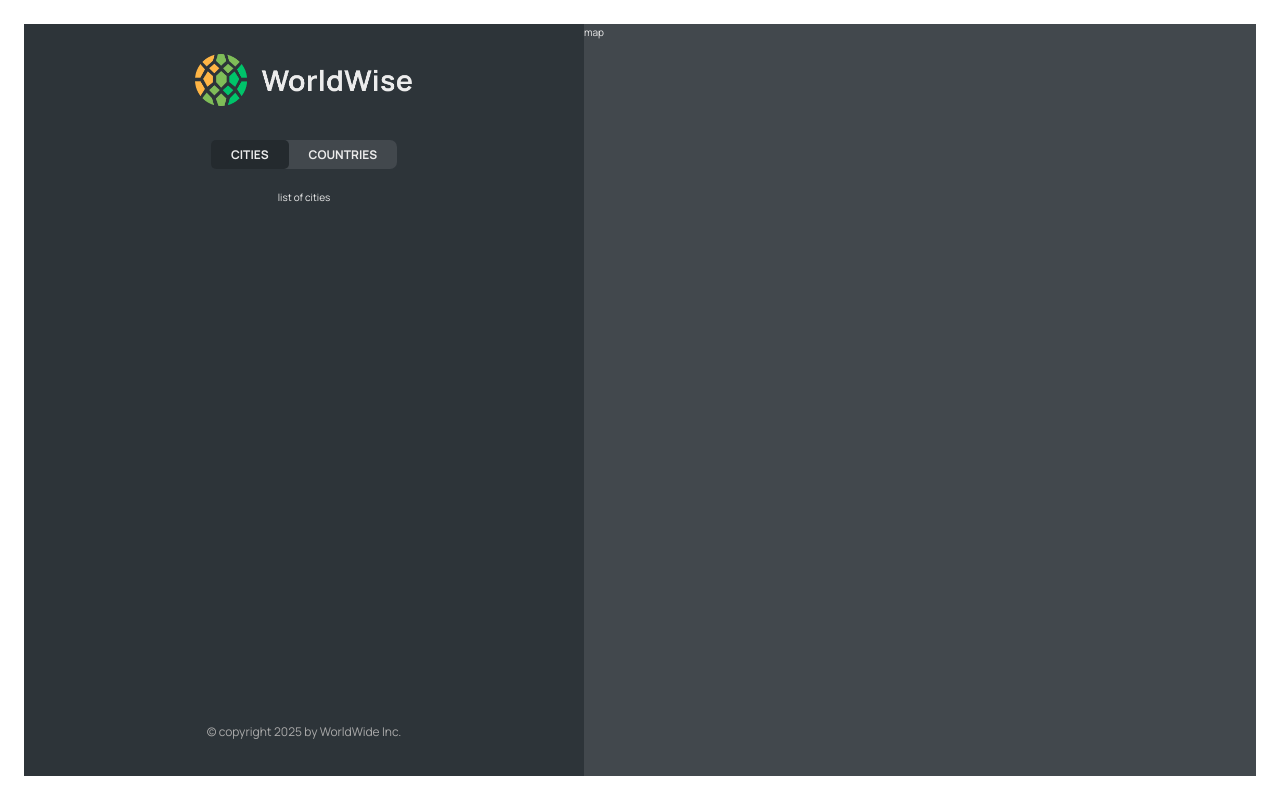
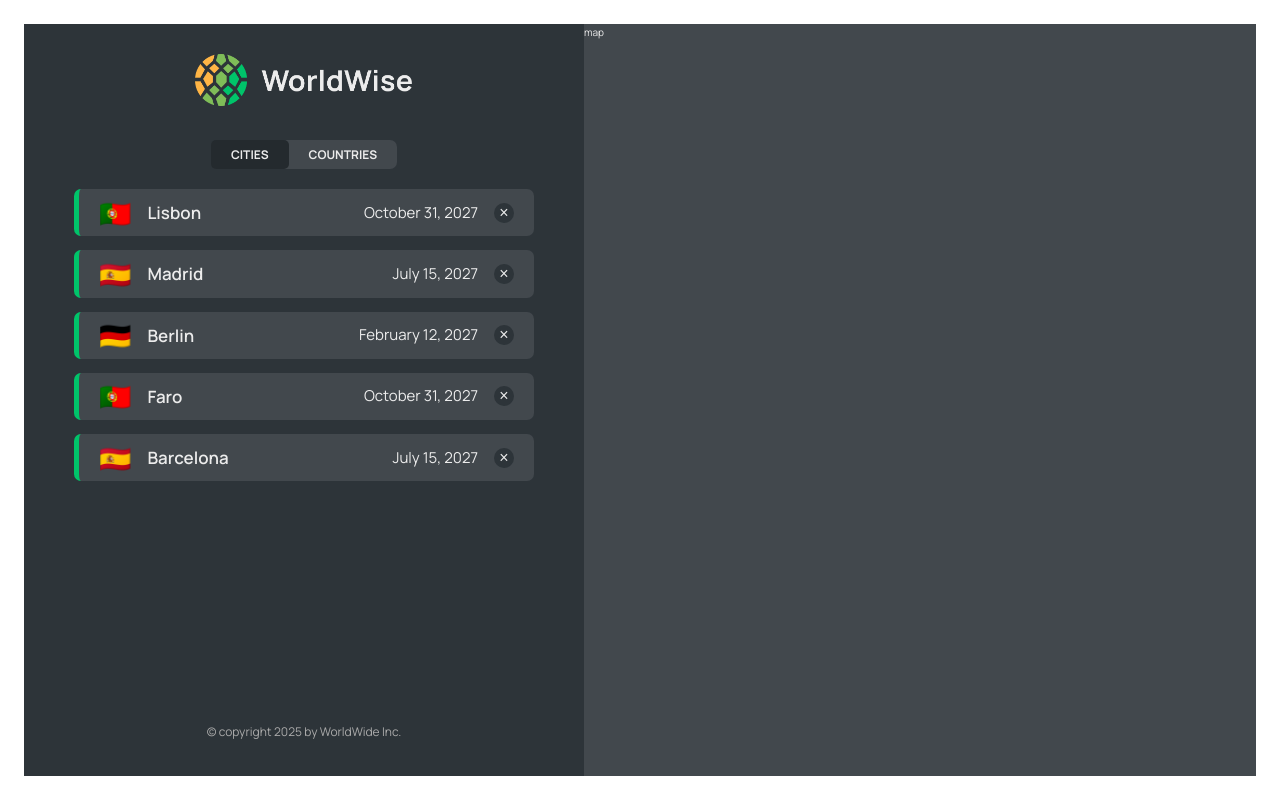
Before and after one commit to ashutosh-mishra-dev/worldwise-react-practice-project-by-udemy, a React (Vite) app: page /app/cities in a window 1280 px wide. Built offline with nearby package versions, Linux system fonts and the light colour scheme; data requests are answered from the project's data file.

Commit message:
implementing the cities list and countries list

```diff
--- a/data/cities.json
+++ b/data/cities.json
@@ -35,6 +35,30 @@
         "lng": 13.376933665713324
       },
       "id": 98443197
+    },
+    {
+      "cityName": "Faro",
+      "country": "Portugal",
+      "emoji": "🇵🇹",
+      "date": "2027-10-31T15:59:59.138Z",
+      "notes": "My favorite city so far!",
+      "position": {
+        "lat": 38.727881642324164,
+        "lng": -9.140900099907554
+      },
+      "id": 11130385
+    },
+    {
+      "cityName": "Barcelona",
+      "country": "Spain",
+      "emoji": "🇪🇸",
+      "date": "2027-07-15T08:22:53.976Z",
+      "notes": "",
+      "position": {
+        "lat": 40.46635901755316,
+        "lng": -3.7133789062500004
+      },
+      "id": 10096751
     }
   ]
 }
--- a/package.json
+++ b/package.json
@@ -7,9 +7,12 @@
     "dev": "vite",
     "build": "vite build",
     "lint": "eslint . --ext js,jsx --report-unused-disable-directives --max-warnings 0",
-    "preview": "vite preview"
+    "preview": "vite preview",
+    "server": "json-server --watch data/cities.json --port 8000"
   },
   "dependencies": {
+    "emoji-flags": "^1.3.0",
+    "json-server": "^1.0.0-beta.3",
     "react": "^18.2.0",
     "react-dom": "^18.2.0",
     "react-router-dom": "^6.30.1"
--- a/src/App.jsx
+++ b/src/App.jsx
@@ -1,12 +1,37 @@
+import { useEffect, useState } from "react";
 import { BrowserRouter, Route, Routes } from "react-router-dom";
+
 import Product from "./pages/Product";
 import Homepage from "./pages/Homepage";
 import Pricing from "./pages/Pricing";
 import PageNotFound from "./pages/PageNotFound";
 import AppLayout from "./pages/AppLayout";
 import Login from "./pages/Login";
+import CityList from "./components/CityList";
+import CountryList from "./components/CountryList";
+
+const BASE_URL = "http://localhost:8000";
 
 function App() {
+  const [cities, setCities] = useState([]);
+  const [isLoading, setIsLoading] = useState(false);
+
+  useEffect(function () {
+    async function fetchCities() {
+      try {
+        setIsLoading(true);
+        const res = await fetch(`${BASE_URL}/cities`);
+        const data = await res.json();
+        setCities(data);
+      } catch {
+        alert("There was an error loading data...");
+      } finally {
+        setIsLoading(false);
+      }
+    }
+    fetchCities();
+  }, []);
+
   return (
     <BrowserRouter>
       <Routes>
@@ -16,9 +41,18 @@
         <Route path="login" element={<Login />} />
 
         <Route path="app" element={<AppLayout />}>
-          <Route index element={<p> List Of Cities </p>} />
-          <Route path="cities" element={<p> list of cities </p>} />
-          <Route path="countries" element={<p> list of countries </p>} />
+          <Route
+            index
+            element={<CityList cities={cities} isLoading={isLoading} />}
+          />
+          <Route
+            path="cities"
+            element={<CityList cities={cities} isLoading={isLoading} />}
+          />
+          <Route
+            path="countries"
+            element={<CountryList cities={cities} isLoading={isLoading} />}
+          />
           <Route path="form" element={<p>Form</p>} />
         </Route>
 
--- /dev/null
+++ b/src/components/CityItem.jsx
@@ -0,0 +1,33 @@
+import styles from "./CityItem.module.css";
+import PropTypes from "prop-types";
+
+const formatDate = (date) =>
+  new Intl.DateTimeFormat("en", {
+    day: "numeric",
+    month: "long",
+    year: "numeric",
+  }).format(new Date(date));
+
+function CityItem({ city }) {
+  const { cityName, date, emoji } = city;
+  //const flag = emojiFlags.countryCode(emoji)?.emoji;
+
+  return (
+    <li className={styles.cityItem}>
+      <span className={styles.emoji}>{emoji}</span>
+      <h3 className={styles.name}>{cityName}</h3>
+      <time className={styles.date}>{formatDate(date)}</time>
+      <button className={styles.deleteBtn}>&times;</button>
+    </li>
+  );
+}
+
+export default CityItem;
+
+CityItem.propTypes = {
+  city: PropTypes.shape({
+    cityName: PropTypes.string.isRequired,
+    date: PropTypes.string.isRequired,
+    emoji: PropTypes.string.isRequired,
+  }).isRequired,
+};
--- /dev/null
+++ b/src/components/CityList.jsx
@@ -0,0 +1,28 @@
+import Spinner from "./Spinner";
+import styles from "./CityList.module.css";
+import CityItem from "./CityItem";
+import Message from "./Message";
+import PropTypes from "prop-types";
+
+function CityList({ cities, isLoading }) {
+  if (isLoading) return <Spinner />;
+
+  if (!cities.length)
+    return (
+      <Message message="add your first city by clicking on a city on the map" />
+    );
+  return (
+    <ul className={styles.cityList}>
+      {cities.map((city) => (
+        <CityItem city={city} key={city.id} />
+      ))}
+    </ul>
+  );
+}
+
+export default CityList;
+
+CityList.propTypes = {
+  cities: PropTypes.array.isRequired,
+  isLoading: PropTypes.bool.isRequired,
+};
--- a/src/components/CountryItem.jsx
+++ b/src/components/CountryItem.jsx
@@ -2,7 +2,7 @@
 
 function CountryItem({ country }) {
   return (
-    <li className={styles.countryItem}>
+    <li className={styles.countryItem} key={country.id}>
       <span>{country.emoji}</span>
       <span>{country.country}</span>
     </li>
--- /dev/null
+++ b/src/components/CountryList.jsx
@@ -0,0 +1,46 @@
+import Spinner from "./Spinner";
+import Message from "./Message";
+import PropTypes from "prop-types";
+import styles from "./CountryList.module.css";
+import CountryItem from "./CountryItem";
+
+function CountryList({ cities, isLoading }) {
+  if (isLoading) return <Spinner />;
+
+  if (!cities.length)
+    return (
+      <Message message="add your first city by clicking on a city on the map" />
+    );
+
+  //ye code bhi right h yha "reduce + map + includes" use kiya gya h unique country nikalne ke liye
+
+  // const countries = cities.reduce((arr, city) => {
+  //   if (!arr.map((el) => el.country).includes(city.country))
+  //     return [...arr, { country: city.country, emoji: city.emoji }];
+  //   else return arr;
+  // }, []);
+
+  //ye code bhi right h yha "reduce + some" use kiya gya h unique country nikalne ke liye to best ye h
+
+  const countries = cities.reduce((arr, city) => {
+    if (!arr.some((el) => el.country === city.country)) {
+      return [...arr, { country: city.country, emoji: city.emoji }];
+    }
+    return arr;
+  }, []);
+
+  return (
+    <ul className={styles.countryList}>
+      {countries.map((country) => (
+        <CountryItem country={country} key={country.id} />
+      ))}
+    </ul>
+  );
+}
+
+export default CountryList;
+
+CountryList.propTypes = {
+  cities: PropTypes.array.isRequired,
+  isLoading: PropTypes.bool.isRequired,
+};
--- a/src/components/Message.jsx
+++ b/src/components/Message.jsx
@@ -1,4 +1,5 @@
 import styles from "./Message.module.css";
+import PropTypes from "prop-types";
 
 function Message({ message }) {
   return (
@@ -9,3 +10,7 @@
 }
 
 export default Message;
+
+Message.propTypes = {
+  message: PropTypes.string.isRequired,
+};
```
Also changed, not shown: 1 other file (tests, documents, lock files or other folders).
